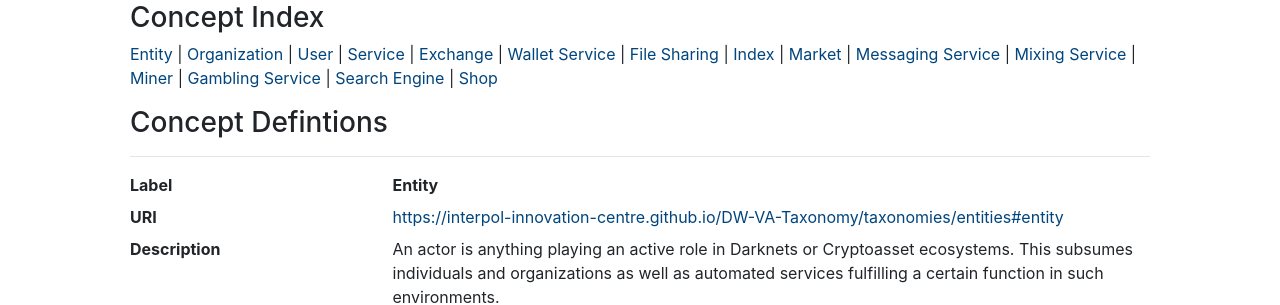
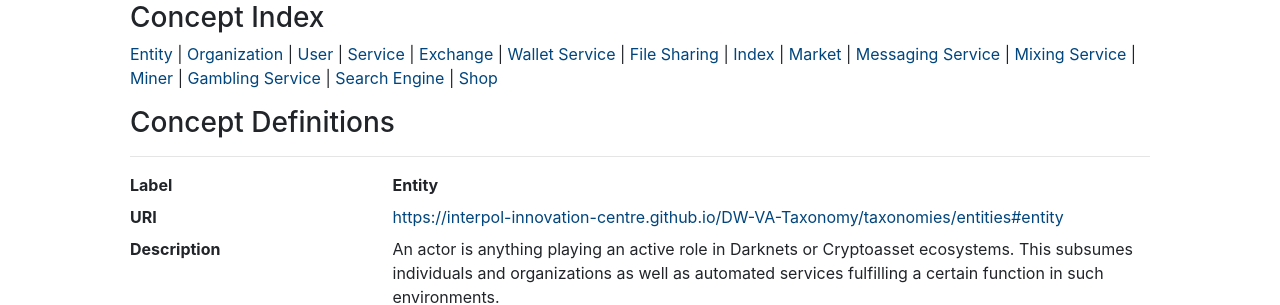
Before and after one commit to INTERPOL-Innovation-Centre/DW-VA-Taxonomy, a Jekyll site: the page built from taxonomies/entities.html, in a window 1280 px wide and 900 px high. Shown: the part 357-662 px from the top of the window. Built offline with Jekyll 4.4.1, drawn with Linux system fonts in a browser that asks for light colours.

Commit message:
Fixed a typo

```diff
--- a/_includes/taxonomy.html
+++ b/_includes/taxonomy.html
@@ -26,7 +26,7 @@
 </section>
 
 <section class="mt-3">
-  <h3>Concept Defintions</h3>
+  <h3>Concept Definitions</h3>
 
   {% for concept in concepts %}
     <hr>
```
